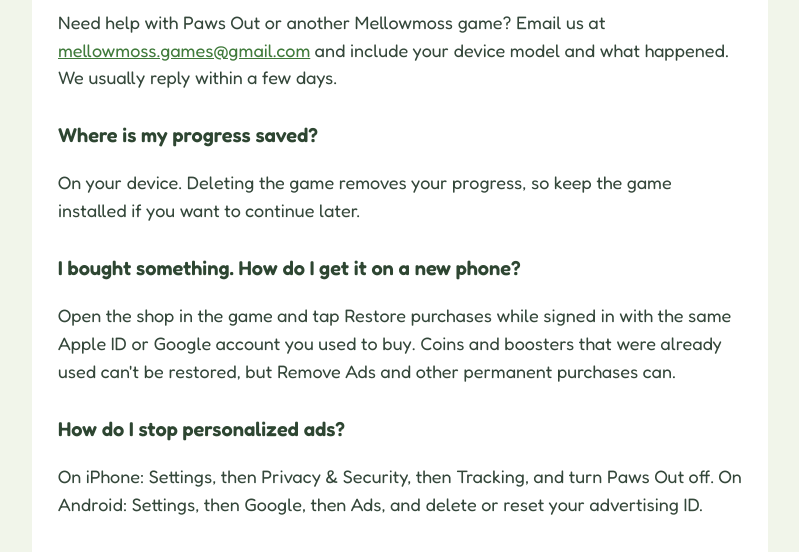
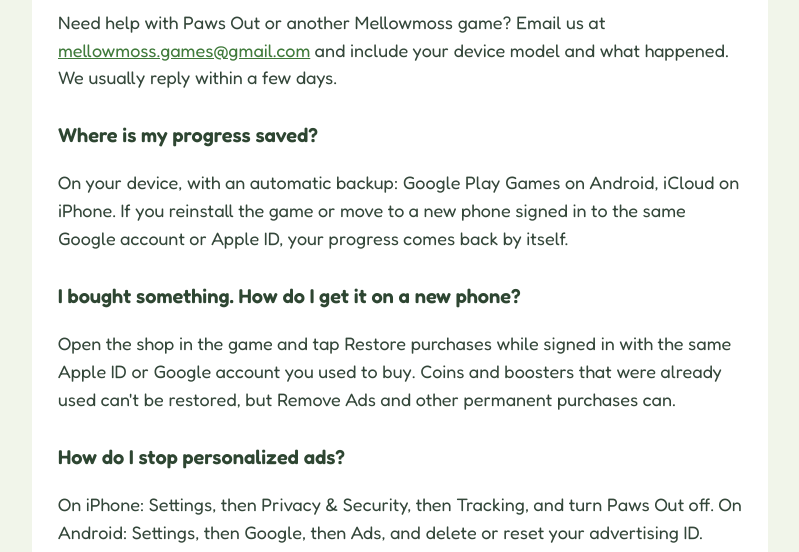
Before and after one commit to mellowmoss/mellowmoss.github.io, a plain HTML site: page support/index.html in a window 1280 px wide. Shown: the part 240-792 px from the top of the page, without its empty margins (240-1039 px from the left). Drawn offline with Linux system fonts and the light colour scheme.

Commit message:
Support: progress is backed up (Play Games / iCloud)

```diff
--- a/support/index.html
+++ b/support/index.html
@@ -21,7 +21,7 @@
 <p>Need help with Paws Out or another Mellowmoss game? Email us at <a href="mailto:mellowmoss.games@gmail.com">mellowmoss.games@gmail.com</a> and include your device model and what happened. We usually reply within a few days.</p>
 
 <h3>Where is my progress saved?</h3>
-<p>On your device. Deleting the game removes your progress, so keep the game installed if you want to continue later.</p>
+<p>On your device, with an automatic backup: Google Play Games on Android, iCloud on iPhone. If you reinstall the game or move to a new phone signed in to the same Google account or Apple ID, your progress comes back by itself.</p>
 
 <h3>I bought something. How do I get it on a new phone?</h3>
 <p>Open the shop in the game and tap Restore purchases while signed in with the same Apple ID or Google account you used to buy. Coins and boosters that were already used can't be restored, but Remove Ads and other permanent purchases can.</p>
```
